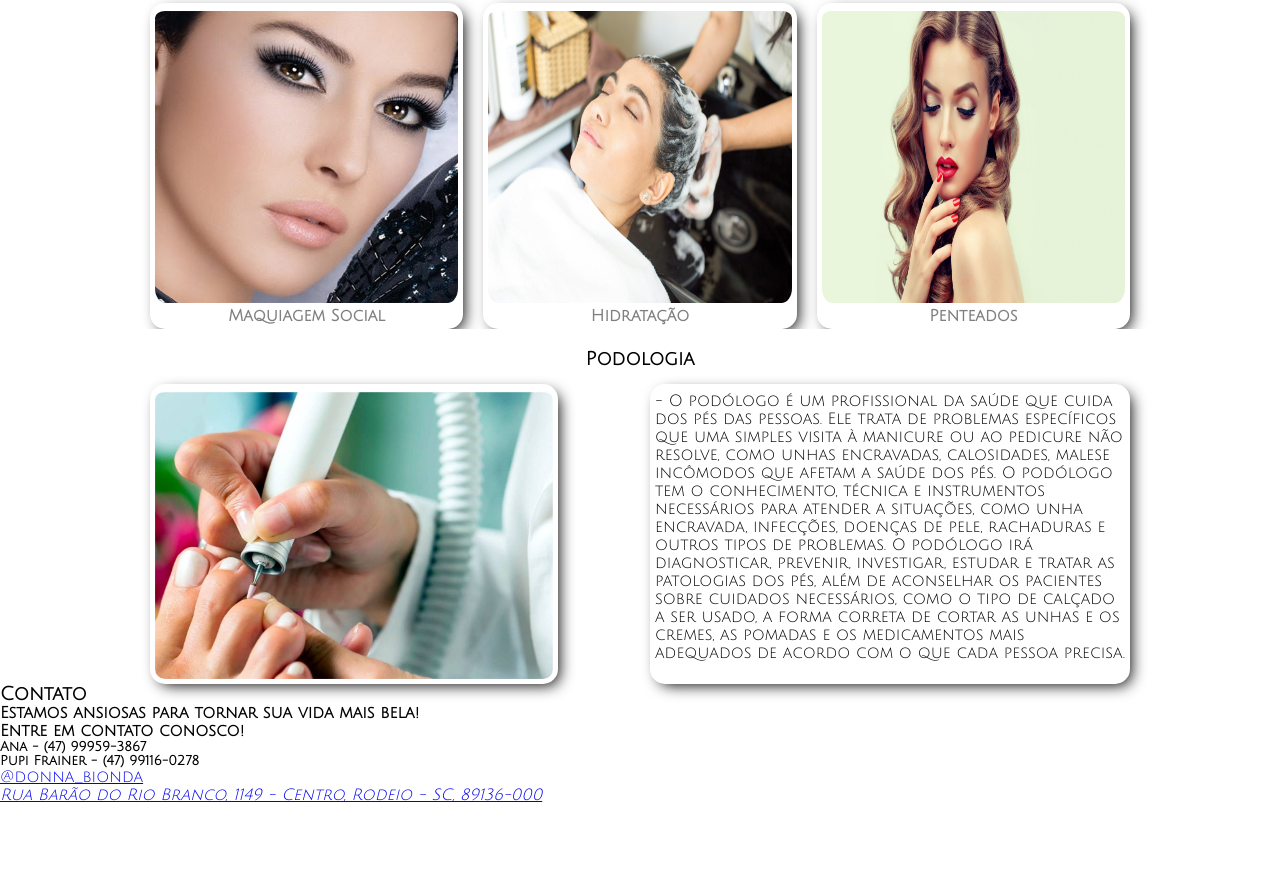
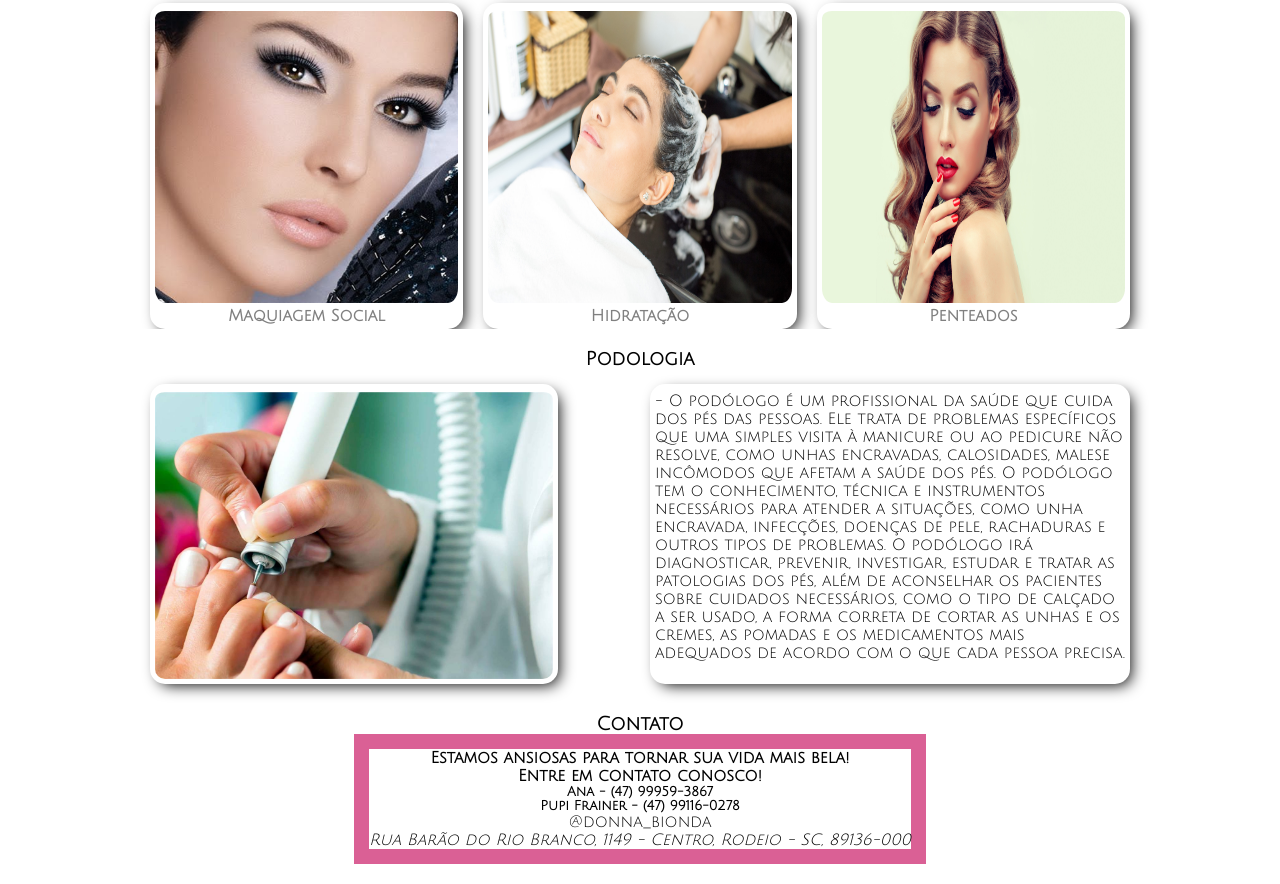
Before and after one commit to AndrePassaes/Donna_Bionda, a plain HTML site: page index.html in a window 1280 px wide. Shown: the part 920-1804 px from the top of the page. Before the commit the page ends 1724 px from the top, so only its background shows below. Drawn offline with Linux system fonts and the light colour scheme.

Commit message:
Update Contact

```diff
--- a/index.css
+++ b/index.css
@@ -188,6 +188,29 @@ container .container-main {
 #text p:nth-child(1) span {
     animation-delay: .1s;
 }
+/*CONTACT*/
+footer{
+    text-align: left;
+}
+a{
+    text-decoration: none;
+    color: #000000;
+}
+#contact{
+    padding: 30px 0px 20px 0px;
+    display: block;
+    text-align: center;
+    margin: auto;
+    width: fit-content;
+}
+footer .text-end{
+    border: solid rgb(218, 96, 149) 15px;
+    text-decoration: none;
+
+}
+
+
+
 /*keyframes*/
 @keyframes text_reveal {
     100% {
--- a/index.html
+++ b/index.html
@@ -8,6 +8,7 @@
     <link rel="stylesheet" href="index.css">
     <title>Donna Bionda</title>
 </head>
+
 <body>
     <header>
         <div class="container">
@@ -44,14 +45,17 @@
         <h1 id="title1">DONNA BIONDA</h1>
         <h2 id="title2">CENTRO DI BELEZZA</h2>
         <img src="/*foto da Ana*/"> <img src="/*foto da Pupi*/">
+        <div class="text-main">
             <p> O Centro di Belezza Donna Bionda, nasceu em 2014 com
                 a missão de realizar atendimentos estéticos de
                 excelencia para suas clientes especiais.
                 Com a talentosíssima Ana, suas clientes podem ficar tranquilas, sabendo que serão muito bem cuidadas e
                 sairão mais lindas e poderosas do que entraram
-            Os serviços de extrema qualidade, pensados e executados prestando atenção a todos os detalhes, são o maior
+                Os serviços de extrema qualidade, pensados e executados prestando atenção a todos os detalhes, são o
+                maior
                 diferencial deste, que é melhor espaço de beleza de Rodeio!
             </p>
+        </div>
     </main>
     <section class="cards">
         <p class="title-top"> Serviços</p>
@@ -92,7 +96,8 @@
             <div class="content-image">
                 <img src="./imagens/podologia1.jpg" alt="podologia" id="podol">
             </div>
-            <div id="text--pod"><p>
+            <div id="text--pod">
+                <p>
                     - O podólogo é um profissional da saúde que cuida dos pés das pessoas. Ele trata de problemas
                     específicos
                     que uma simples visita à manicure ou ao pedicure não resolve, como unhas encravadas, calosidades,
@@ -101,7 +106,8 @@
                     como unha encravada, infecções, doenças de pele, rachaduras e outros tipos de problemas.
                     O podólogo irá diagnosticar, prevenir, investigar, estudar e tratar as patologias dos pés, além de
                     aconselhar os pacientes sobre cuidados necessários, como o tipo de calçado a ser usado, a forma
-                    correta de cortar as unhas e os cremes, as pomadas e os medicamentos mais adequados de acordo com o que cada
+                    correta de cortar as unhas e os cremes, as pomadas e os medicamentos mais adequados de acordo com o
+                    que cada
                     pessoa precisa. <span></span>
                 </p>
             </div>
@@ -109,14 +115,17 @@
     </section>
     <footer id="contact">
         <h3>Contato</h3>
+        <div class="text-end">
             <h4>Estamos ansiosas para tornar sua vida mais bela!
                 <br> Entre em contato conosco!
             </h4>
             <h5>Ana - (47) 99959-3867</h5>
             <h5>Pupi Frainer - (47) 99116-0278</h5>
             <a href="https://www.instagram.com/donna_bionda/">@donna_bionda</a>
-        <address><a href="https://www.google.com/maps/place/R.+Bar%C3%A3o+do+Rio+Branco,+1149+-+Centro,+Rodeio+-+SC,+89136-000/@-26.9226163,-49.3681208,17z/data=!3m1!4b1!4m5!3m4!1s0x94de5556f96cdc4f:0xbe524fe819c04858!8m2!3d-26.9226163!4d-49.3681208" >Rua Barão do Rio Branco, 1149 - Centro, Rodeio - SC, 89136-000 </address>
-
+            <address><a
+                    href="https://www.google.com/maps/place/R.+Bar%C3%A3o+do+Rio+Branco,+1149+-+Centro,+Rodeio+-+SC,+89136-000/@-26.9226163,-49.3681208,17z/data=!3m1!4b1!4m5!3m4!1s0x94de5556f96cdc4f:0xbe524fe819c04858!8m2!3d-26.9226163!4d-49.3681208">Rua
+                    Barão do Rio Branco, 1149 - Centro, Rodeio - SC, 89136-000 </address>
+        </div>
     </footer>
 </body>
 
```
Lines whose indentation alone changed are shown as unchanged.
